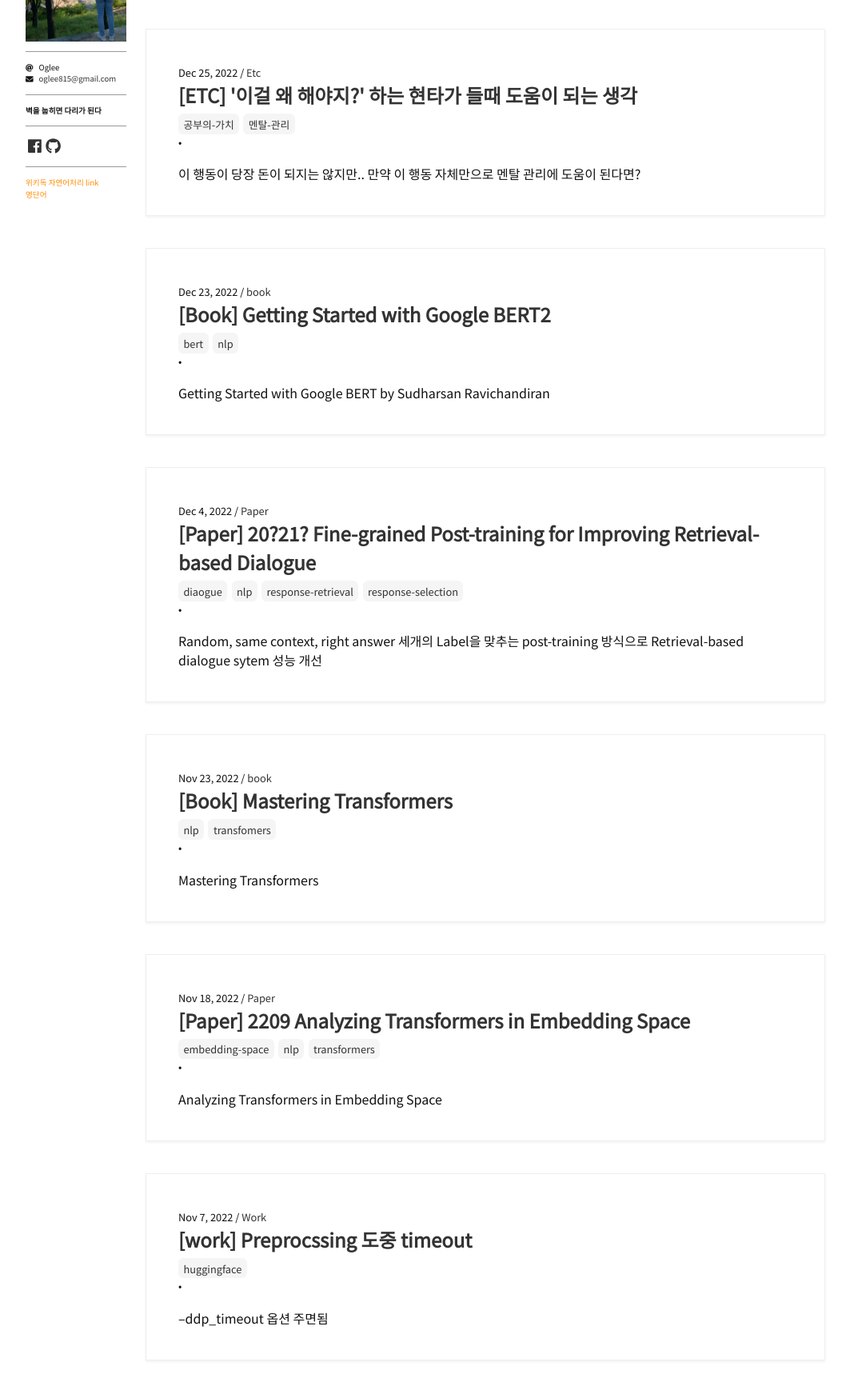
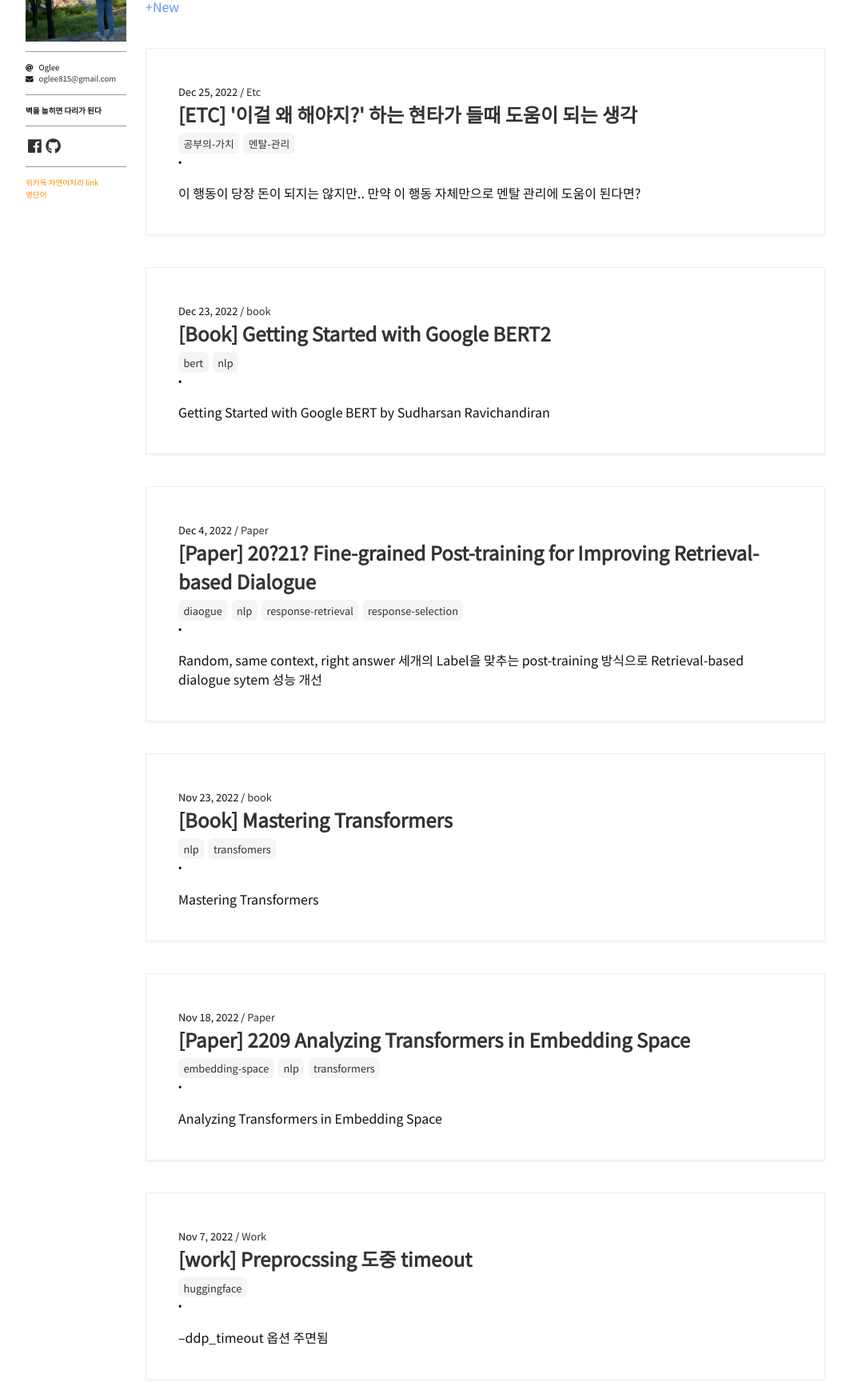
Before and after one commit to oglee815/oglee815_old.github.io, a Jekyll site: the page built from index.html, in a window 1280 px wide, cut to the strip 182-1920 px from the top of the page. Shown: the whole strip at 80% size, without its empty margins (108-1171 px from the left). Built offline with Jekyll 4.4.1, drawn with Linux system fonts in a browser that asks for light colours; nearby versions of some CDN libraries; some web fonts are replaced; the list of posts is cut into pages by our own code; comment, search, counter and statistics services are not loaded.

Commit message:
Update home.html

```diff
--- a/_layouts/home.html
+++ b/_layouts/home.html
@@ -5,7 +5,7 @@ layout: default
 <div class="home">
   {% include search.html %}
   {% include scripts.html %}
-
+  <div><a href="https://github.com/oglee815/oglee815.github.io/new/master/_posts" style="color:cornflowerblue">+New</a></div>
   {{ content }}
 
   {% if site.paginate %}
```
